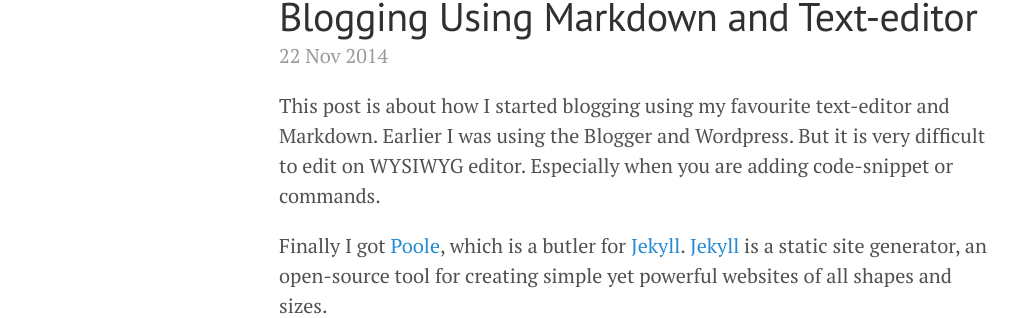
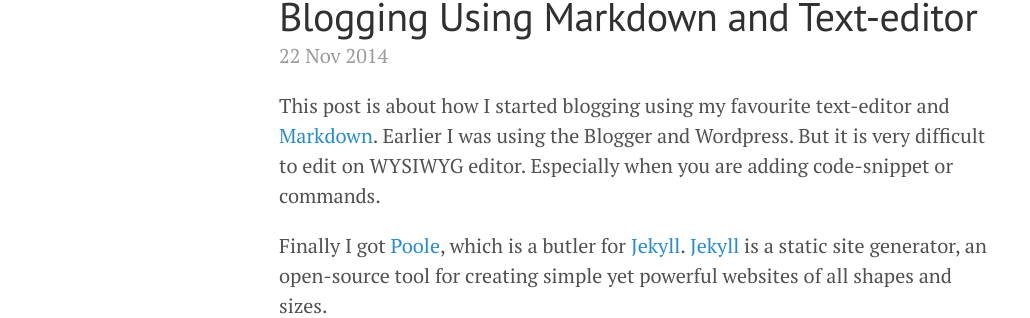
Before and after one commit to sujith3g/sujith3g.github.io, a Jekyll site: the page built from _posts/2014-11-22-blogging-with-markdown.md, in a window 1280 px wide. Shown: the part 141-459 px from the top of the page, without its empty margins (1-1031 px from the left). Built offline with Jekyll 4.4.1, drawn with Linux system fonts in a browser that asks for light colours; Markdown is read by kramdown in place of the engine named in the settings; part of the change alters nothing that is shown.

```diff
--- a/_posts/2014-11-22-blogging-with-markdown.md
+++ b/_posts/2014-11-22-blogging-with-markdown.md
@@ -3,7 +3,7 @@ layout: post
 title: Blogging Using Markdown and Text-editor
 ---
 
-This post is about how I started blogging using my favourite text-editor and Markdown. Earlier I was using the Blogger and Wordpress. But it is very difficult to edit on WYSIWYG editor. Especially when you are adding code-snippet or commands.
+This post is about how I started blogging using my favourite text-editor and [Markdown](http://en.wikipedia.org/wiki/Markdown). Earlier I was using the Blogger and Wordpress. But it is very difficult to edit on WYSIWYG editor. Especially when you are adding code-snippet or commands.
 
 Finally I got [Poole](http://getpoole.com/), which is a butler for [Jekyll](http://jekyllrb.com/).[ Jekyll](http://jekyllrb.com/) is a static site generator, an open-source tool for creating simple yet powerful websites of all shapes and sizes.
 
```
Also changed, not shown: README.md.
